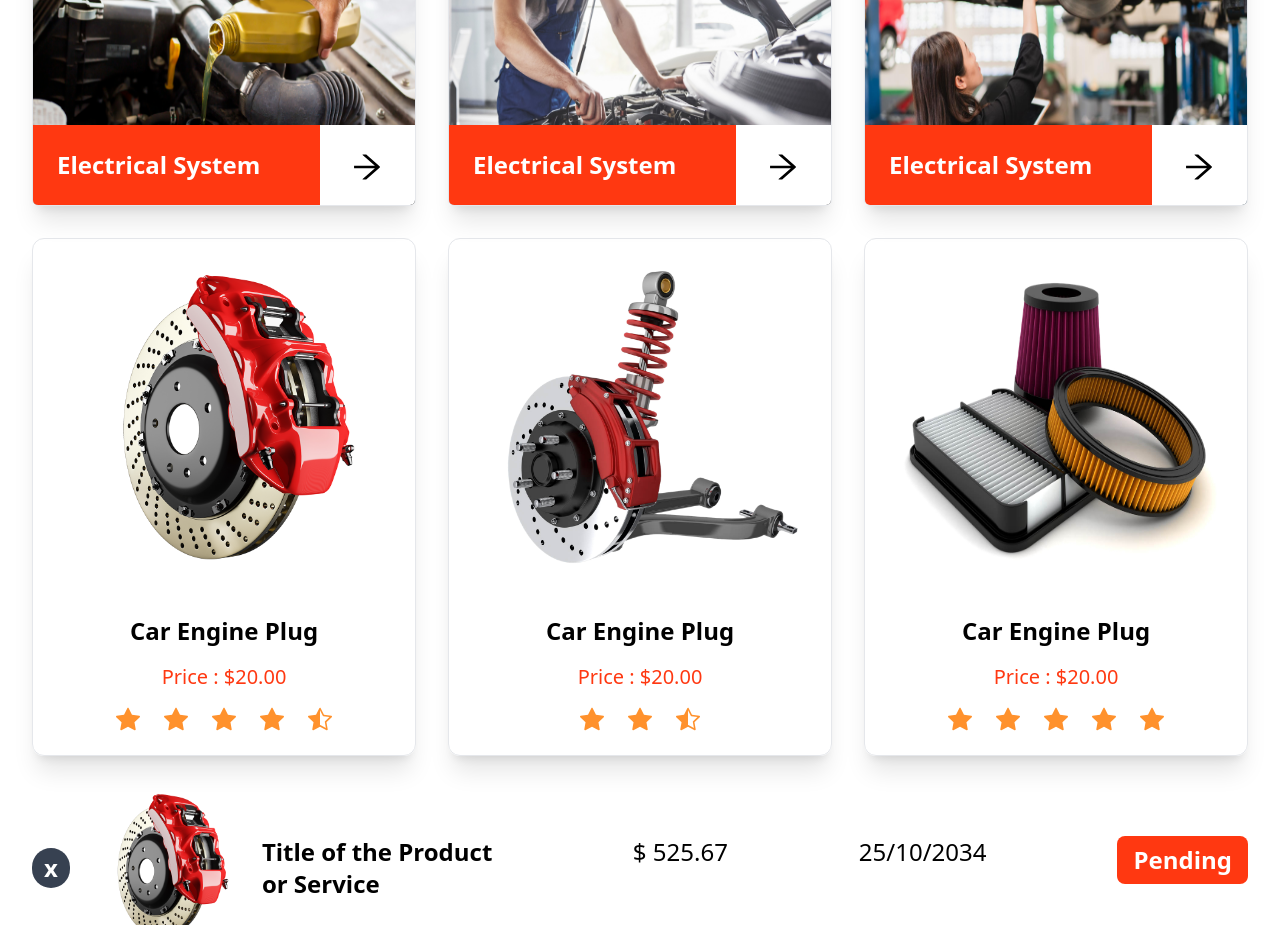
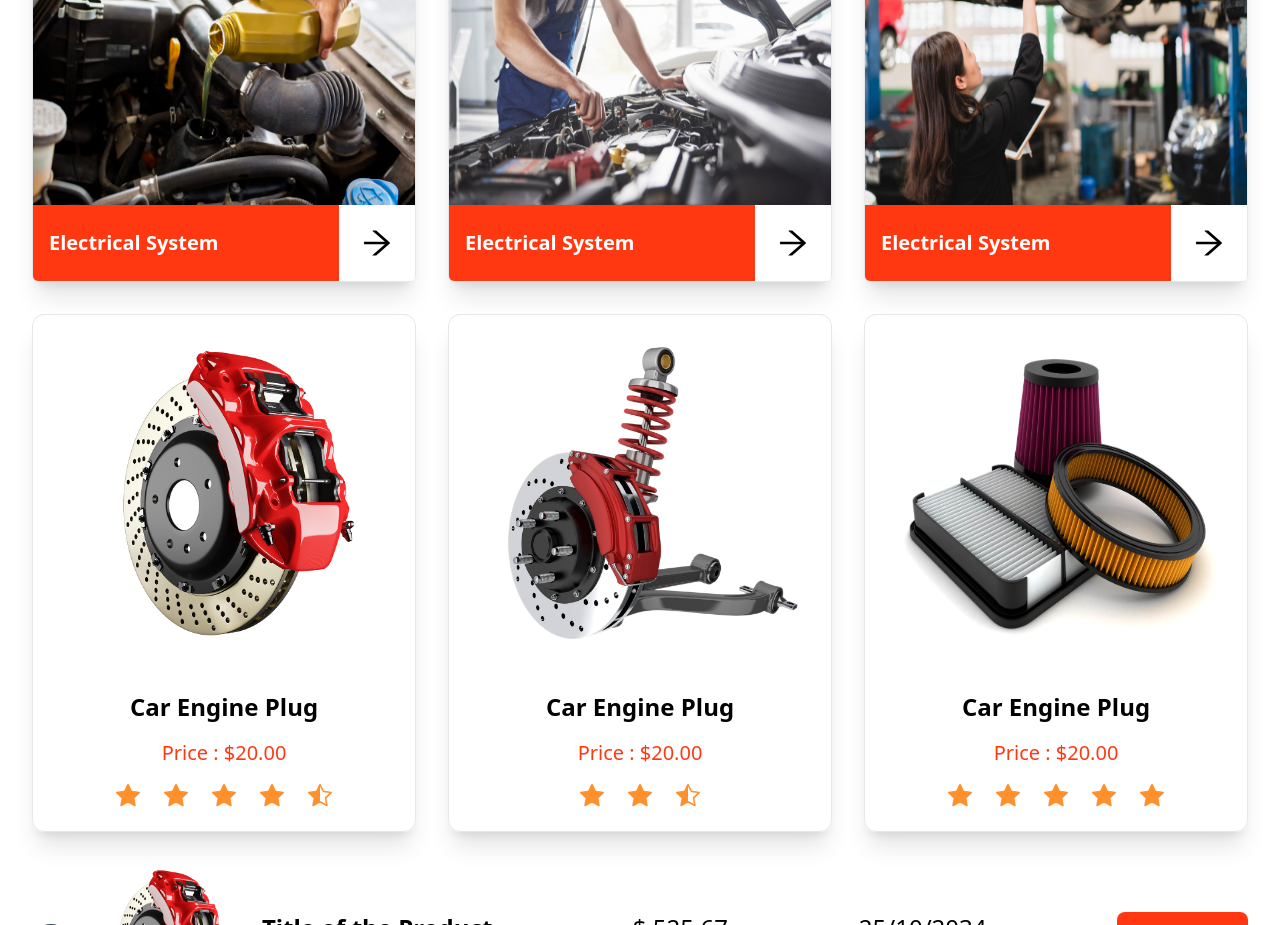
Before and after one commit to aHasnat1997/motor_masters_client, a React (Vite) app: page / in a window 1280 px wide. Shown: the part 900-1825 px from the top of the page. Built offline with nearby package versions, Linux system fonts and the light colour scheme.

Commit message:
FIX: ServiceCard design and ADD: Loader

```diff
--- a/package.json
+++ b/package.json
@@ -11,6 +11,7 @@
   },
   "dependencies": {
     "localforage": "^1.10.0",
+    "lottie-react": "^2.4.0",
     "match-sorter": "^6.3.1",
     "react": "^18.2.0",
     "react-dom": "^18.2.0",
--- /dev/null
+++ b/src/components/Loader.jsx
@@ -0,0 +1,8 @@
+import Lottie from "lottie-react";
+import loader from '../assets/lottie/loading.json';
+
+export default function Loader() {
+    return <div className="w-full h-screen flex items-center justify-center">
+        <Lottie animationData={loader} className="w-1/2 lg:w-1/4" />
+    </div>
+}
--- a/src/components/ServiceCard.jsx
+++ b/src/components/ServiceCard.jsx
@@ -17,15 +17,20 @@ export default function ServiceCard({ image, title, price }) {
                     className="w-full h-60 md:h-80 duration-700 group-hover:scale-110"
                 />
             </div>
-            <div className="w-full bg-white flex items-end justify-center absolute bottom-0 z-10">
-                <div className="w-3/4 bg-primary p-6 group-hover:absolute group-hover:left-0">
-                    <div className="text-white duration-700">
-                        <h3 className="text-xl lg:text-2xl font-semibold">{title}</h3>
-                        <p className="mt-4 duration-700 hidden scale-0 group-hover:block group-hover:scale-100">Lorem ipsum dolor sit amet consectetur adipisicing elit. Veniam praesentium, obcaecati possimus nostrum odit suscipit,</p>
+            <div className="w-full bg-white flex items-end justify-center">
+                <div className="w-[80%] bg-primary px-4 py-6 duration-700 group-hover:absolute group-hover:left-0 group-hover:rounded-tr-3xl">
+                    <div className="text-white">
+                        <h3 className="text-xl font-semibold">{title}</h3>
+                        <div className="duration-700 scale-y-0 group-hover:scale-y-100">
+                            <div className="mt-4 hidden group-hover:block">
+                                <p>Lorem ipsum dolor sit amet consectetur adipisicing elit. Veniam praesentium, obcaecati possimus nostrum odit suscipit,</p>
+                                <p className="font-semibold text-lg">Price: $ {price}</p>
+                            </div>
+                        </div>
                     </div>
                 </div>
-                <div className="w-1/4 my-5 ml-auto flex items-center justify-center">
-                    <button className="text-4xl duration-300 hover:translate-x-3 click-effect group-hover:text-primary">
+                <div className="w-[20%] my-5 ml-auto flex items-center justify-center">
+                    <button className="text-4xl duration-300 active:translate-x-3 group-hover:text-primary">
                         <AiOutlineArrowRight />
                     </button>
                 </div>
--- a/src/routes/Lazy.jsx
+++ b/src/routes/Lazy.jsx
@@ -1,11 +1,12 @@
 import { Suspense, lazy } from "react";
 import CompLocations from "./CompLocations";
+import Loader from "../components/Loader";
 
 export default function Lazy({ name }) {
     const Component = lazy(CompLocations[name])
     return (
         // until spinner design is given
-        <Suspense fallback="Loading....">
+        <Suspense fallback={<Loader />}>
             <Component />
         </Suspense>
     );
```
Also changed, not shown: src/assets/lottie/loading.json (renamed from src/assets/lottie/loding.json), 1 other file (tests, documents, lock files or other folders).
